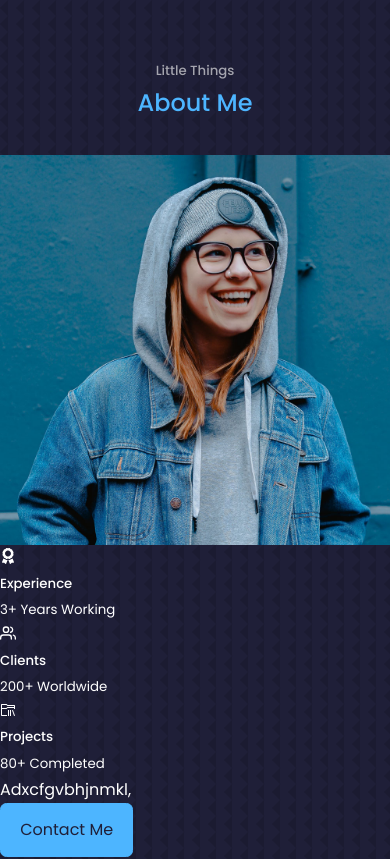
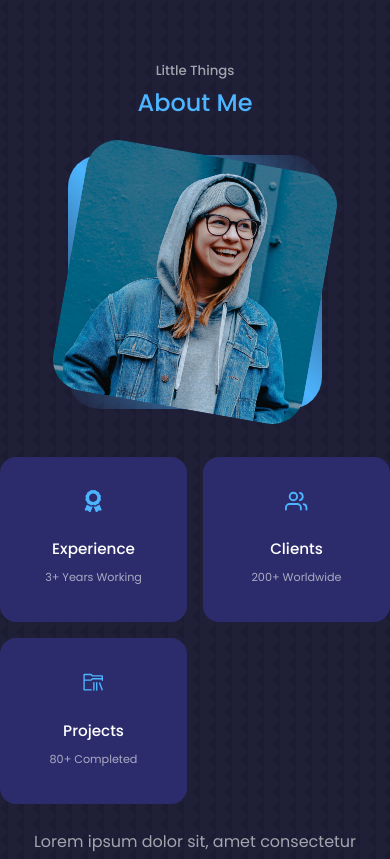
Before and after one commit to Yuzuki911/portfolio, a React (Create React App) app: page / in a window 390 px wide. Shown: the part 880-1739 px from the top of the page. Built offline with nearby package versions, Linux system fonts and the light colour scheme.

Commit message:
Css about component

```diff
--- a/src/components/about/About.jsx
+++ b/src/components/about/About.jsx
@@ -37,12 +37,11 @@ const About = () => {
             </article>
           </div>
           <p>
-            Adxcfgvbhjnmkl,
+            Lorem ipsum dolor sit, amet consectetur adipisicing elit. Voluptas porro, impedit dignissimos consequatur quod delectus ab quae voluptates aliquam animi earum praesentium itaque! Incidunt pariatur esse consequatur harum dignissimos quaerat.
           </p>
           <a href="#contact" className='btn btn-primary'>Contact Me</a>
         </div>
       </div>
-
     </section>
   )
 }
--- a/src/components/about/about.css
+++ b/src/components/about/about.css
@@ -0,0 +1,113 @@
+.about__container {
+    display: grid;
+    grid-template-columns: 35% 50%;
+    gap: 15%;
+}
+
+.about__me {
+    width: 100%;
+    aspect-ratio: 1/1;
+    border-radius: 2rem;
+    background: linear-gradient(
+        45deg,
+        transparent,
+        var(--color-primary),
+        transparent
+        );
+    display: grid;
+    place-items: center;
+}
+
+.about__me-image {
+    border-radius: 2rem;
+    overflow: hidden;
+    transform: rotate(10deg);
+    transition: var(--transition);
+}
+
+.about__me-image:hover {
+    transform: rotate(0);
+}
+
+.about__cards {
+    display: grid;
+    grid-template-columns: repeat(3,1fr);
+    gap: 1.5rem;
+}
+
+.about__card {
+    background: var(--color-bg-variant);
+    border: 1px solid transparent;
+    border-radius: 1rem;
+    padding: 2rem;
+    text-align: center;
+    transition: var(--transition);
+}
+
+.about__card:hover {
+    background: transparent;
+    border-color: var(--color-primary-variant);
+    cursor: default;
+}
+
+.about__icon {
+    color: var(--color-primary);
+    font-size: 1.4rem;
+    margin-bottom: 1rem;
+}
+
+.about__card h5 {
+    font-size:  0.95rem;
+}
+
+.about__card small {
+    font-size: 0.7rem;
+    color: var(--color-light);
+}
+
+.about__content p {
+    margin: 2rem 0 2.6rem;
+    color: var(--color-light);
+}
+
+/*=================== MEDIA QUERIES (MEDIUM DEVICES) =============*/
+
+@media screen and (max-width: 1024px) {
+    .about__container {
+        grid-template-columns: 1fr;
+        gap: 0;
+    }
+
+    .about__me {
+        width: 50%;
+        margin: 2rem auto 4rem;
+    }
+
+    .about__content p {
+        margin: 1rem 0 1.5rem;
+    }
+}
+
+/*=================== MEDIA QUERIES (SMALL DEVICES) =============*/
+
+@media screen and (max-width: 600px) {
+    .about__me {
+        width: 65%;
+        margin: 0 auto 3rem;
+    }
+
+    .about__cards {
+        grid-template-columns: 1fr 1fr;
+        gap: 1rem;
+    }
+
+    .about__content {
+        text-align: center;
+    }
+
+    .about__content p {
+        margin: 1.5rem 0;
+    }
+
+
+}
```
